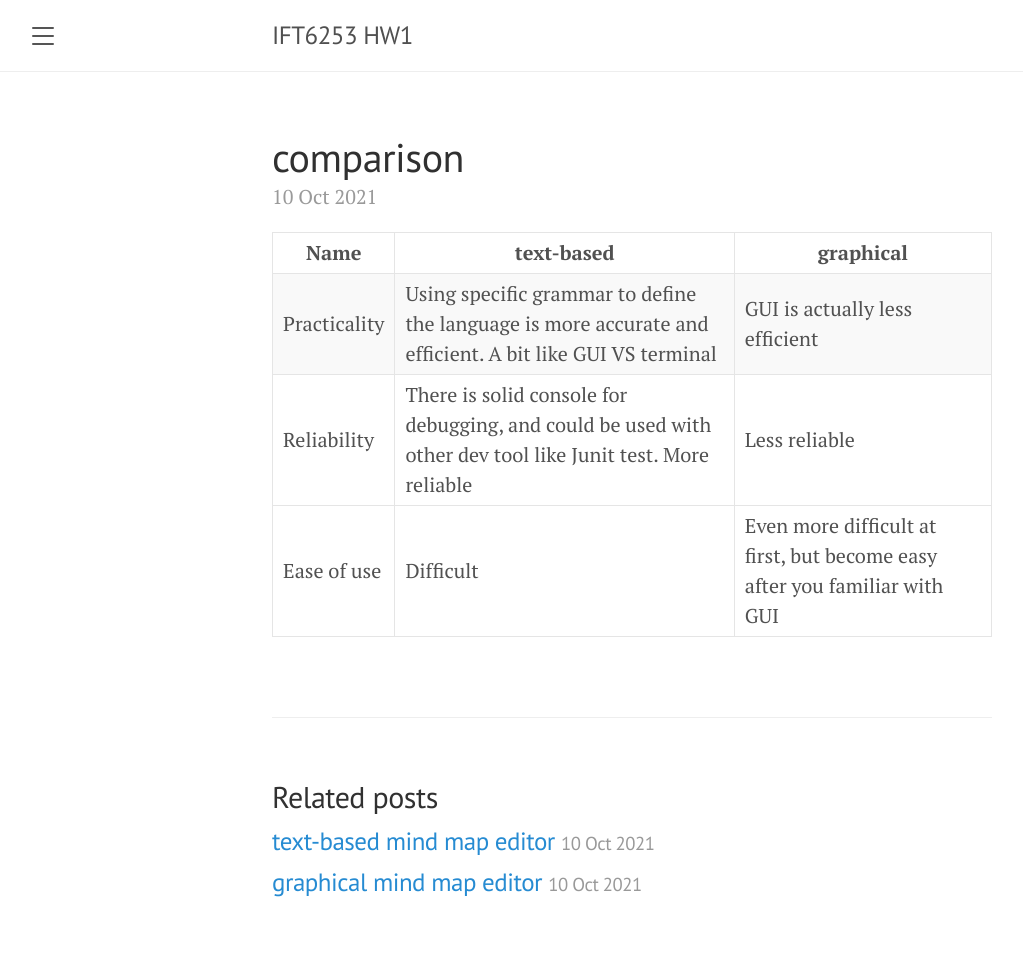
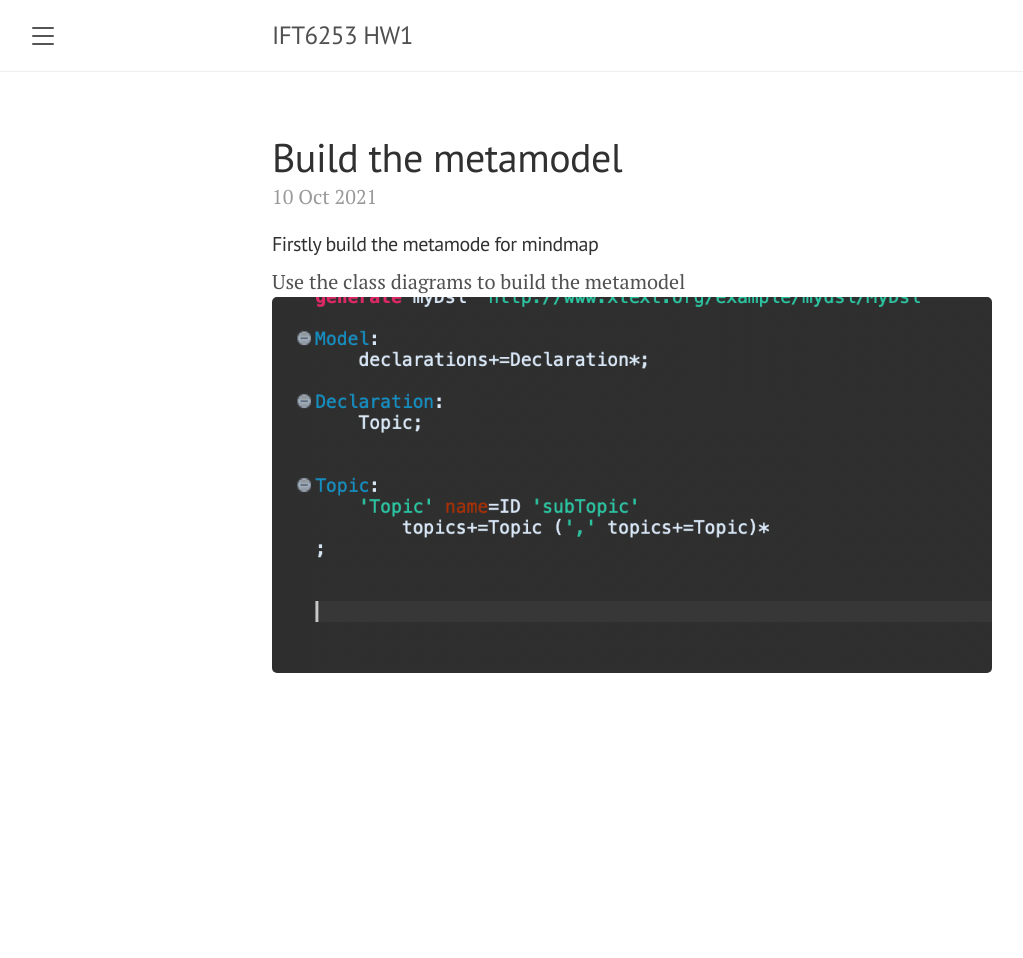
Before and after one commit to zhiyangX/ift6253, a Jekyll site: the page built from _posts/2021-10-10-ift6253-3.md, in a window 1280 px wide. Shown: the whole page, without its empty margins (8-1031 px from the left). Built offline with Jekyll 4.4.1, drawn with Linux system fonts in a browser that asks for light colours; after the commit the page ends 900 px from its top, so only the background shows below that.

Commit message:
second homework

```diff
--- a/_posts/2021-10-10-ift6253-3.md
+++ b/_posts/2021-10-10-ift6253-3.md
@@ -1,33 +1,9 @@
 ---
 layout: post
-title: comparison
+title: Build the metamodel
 ---
 
-<table>
-  <thead>
-    <tr>
-      <th>Name</th>
-      <th>text-based</th>
-      <th>graphical</th>
-    </tr>
-  </thead>
-  <tfoot>
-    <tr>
-      <td>Ease of use</td>
-      <td>Difficult</td>
-      <td>Even more difficult at first, but become easy after you familiar with GUI</td>
-    </tr>
-  </tfoot>
-  <tbody>
-    <tr>
-      <td>Practicality</td>
-      <td>Using specific grammar to define the language is more accurate and efficient. A bit like GUI VS terminal</td>
-      <td>GUI is actually less efficient</td>
-    </tr>
-    <tr>
-      <td>Reliability</td>
-      <td>There is solid console for debugging, and could be used with other dev tool like Junit test. More reliable</td>
-      <td>Less reliable</td>
-    </tr>
-  </tbody>
-</table>
+#### Firstly build the metamode for mindmap
+
+Use the class diagrams to build the metamodel
+![keyword can be recognized](/ift6253/img/1.png)
```
Also changed, not shown: _posts/2021-10-10-ift6253-1.md (deleted, +0 -8 lines), _posts/2021-10-10-ift6253-2.md (deleted, +0 -14 lines).
